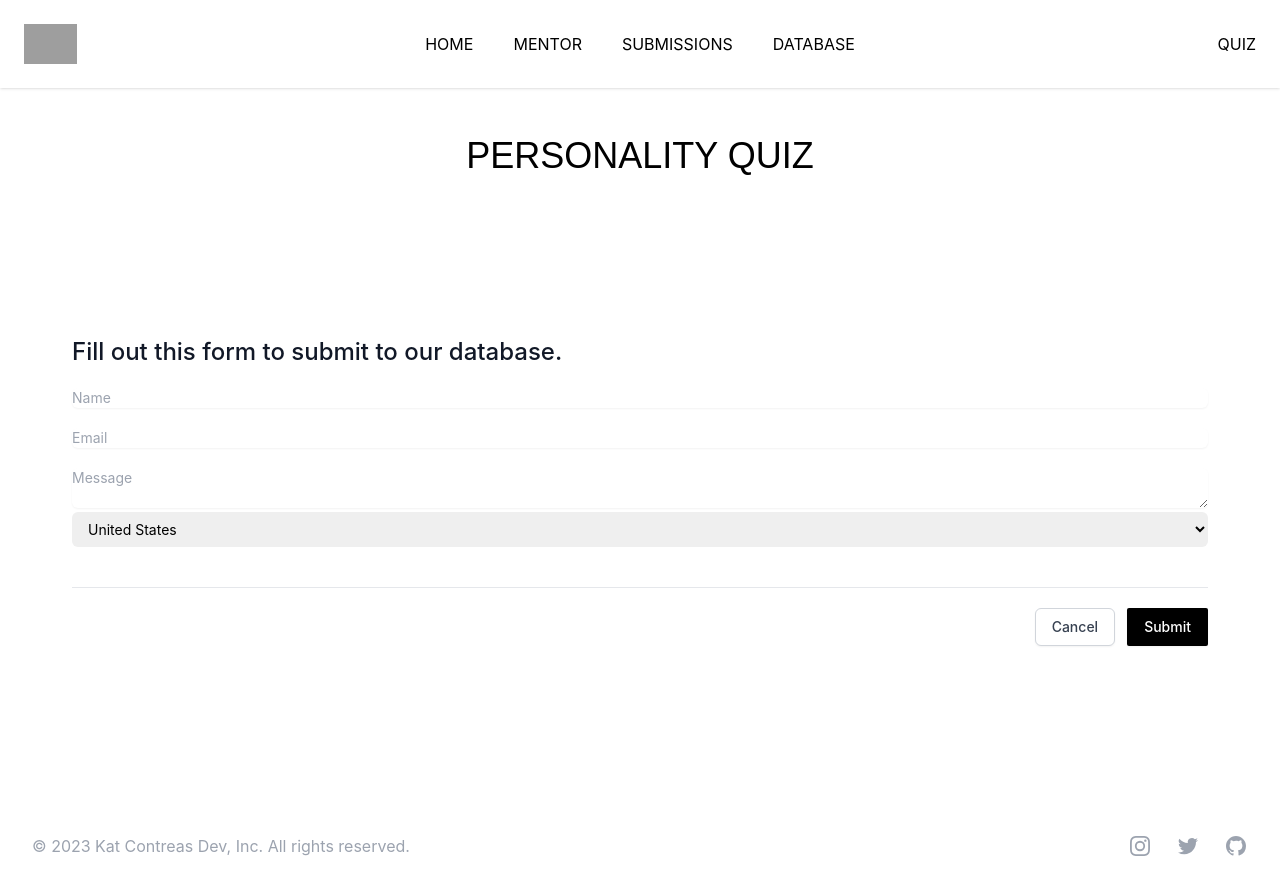
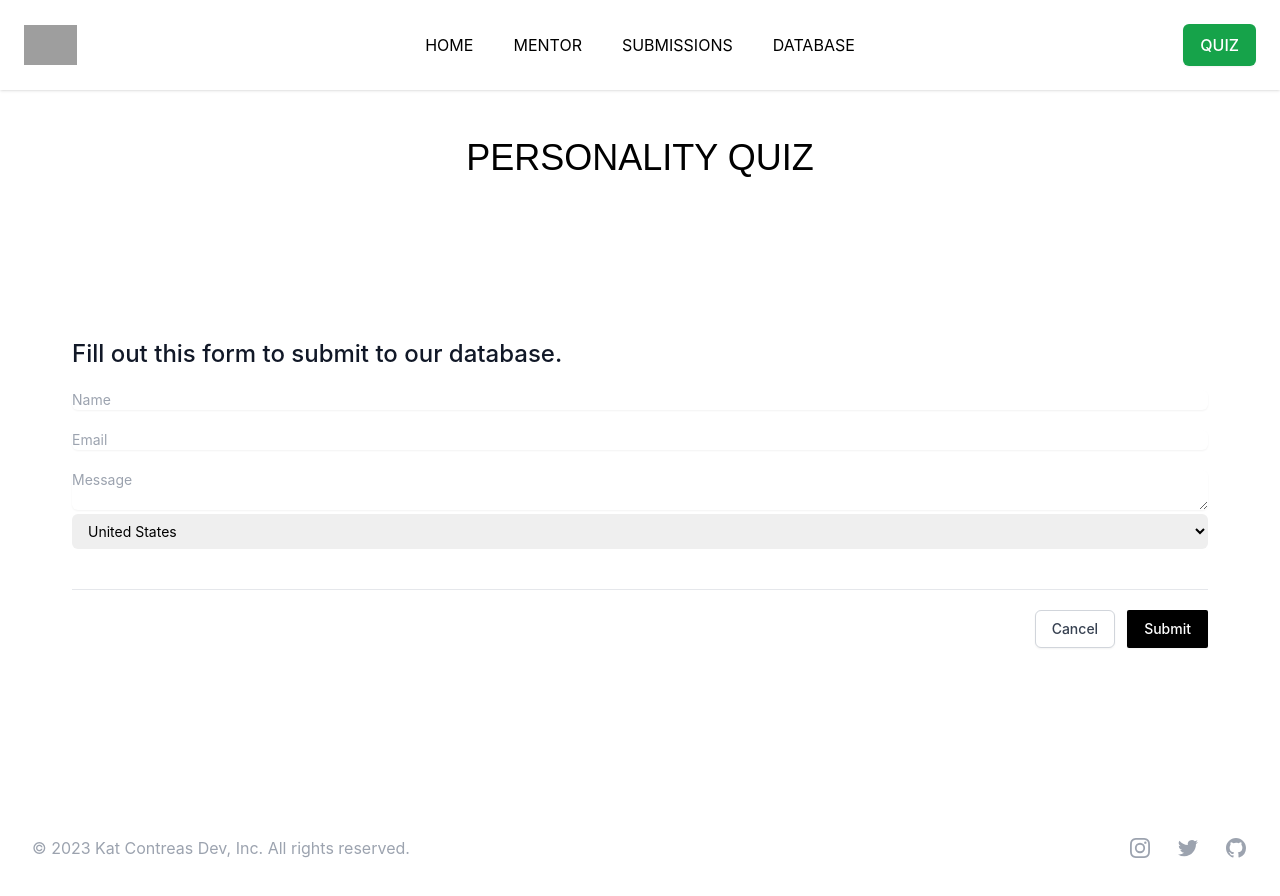
Before and after one commit to katcondev/plantsReactLive, a Next.js app: page /quiz in a window 1280 px wide. Shown: the top 896 px of the page. Built offline with nearby package versions, Linux system fonts and the light colour scheme; grey boxes are pictures that could not be loaded; a web font is replaced by a local one.

Commit message:
updated menu

```diff
--- a/components/pl-menu.js
+++ b/components/pl-menu.js
@@ -77,12 +77,12 @@ export default function Example() {
 
             </Popover.Group>
             <div className="hidden items-center justify-end md:flex md:flex-1 lg:w-0">
-              <Link
-                href="/quiz"
+              <a
+                href="#"
                 className="ml-8 inline-flex items-center justify-center whitespace-nowrap rounded-md border border-transparent bg-green-600 px-4 py-2 text-base font-medium text-white shadow-sm hover:bg-green-700"
               >
                 QUIZ
-              </Link>
+              </a>
             </div>
           </div>
         </div>
@@ -141,12 +141,12 @@ export default function Example() {
 
                 </div>
                 <div>
-                  <Link
-                    href="/quiz"
+                  <a
+                    href="#"
                     className="flex w-full items-center justify-center rounded-md border border-transparent bg-green-600 px-4 py-2 text-base font-medium text-white shadow-sm hover:bg-green-700"
                   >
                     QUIZ
-                  </Link>
+                  </a>
 
                 </div>
               </div>
```
